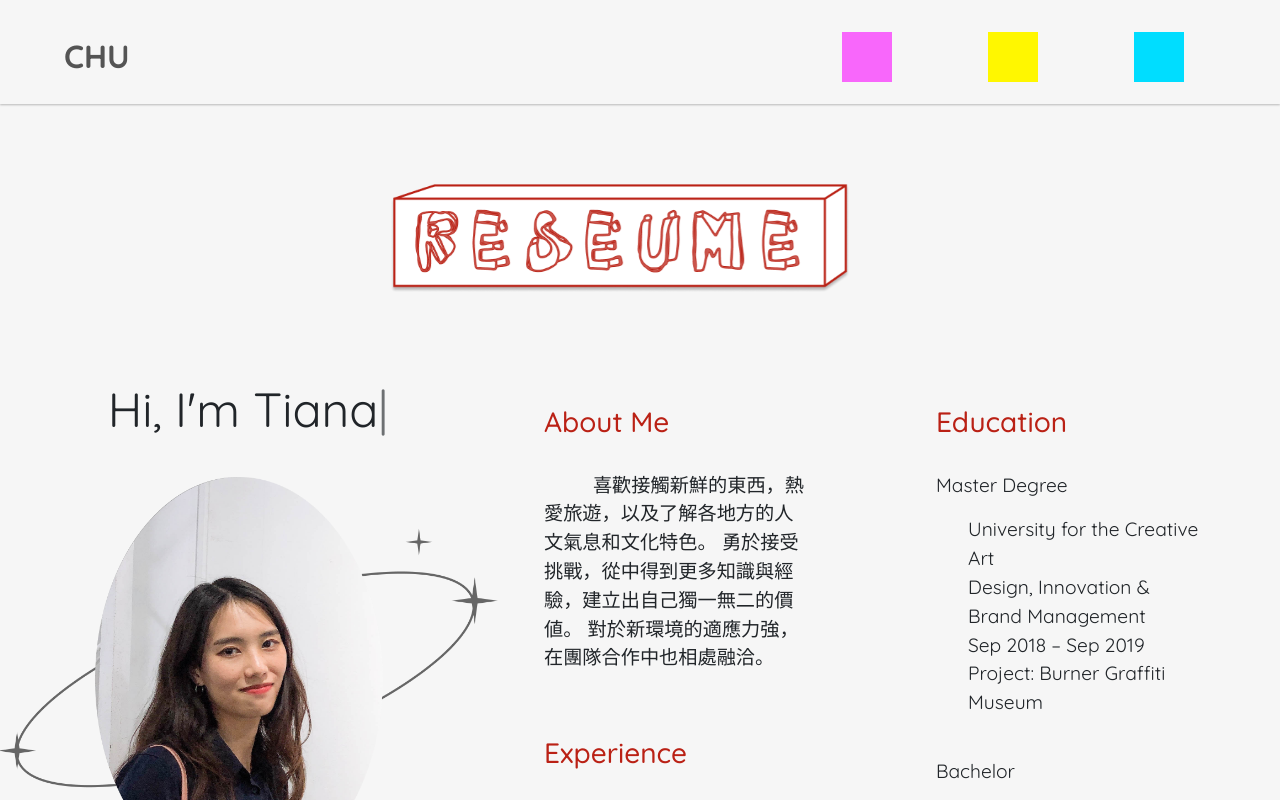
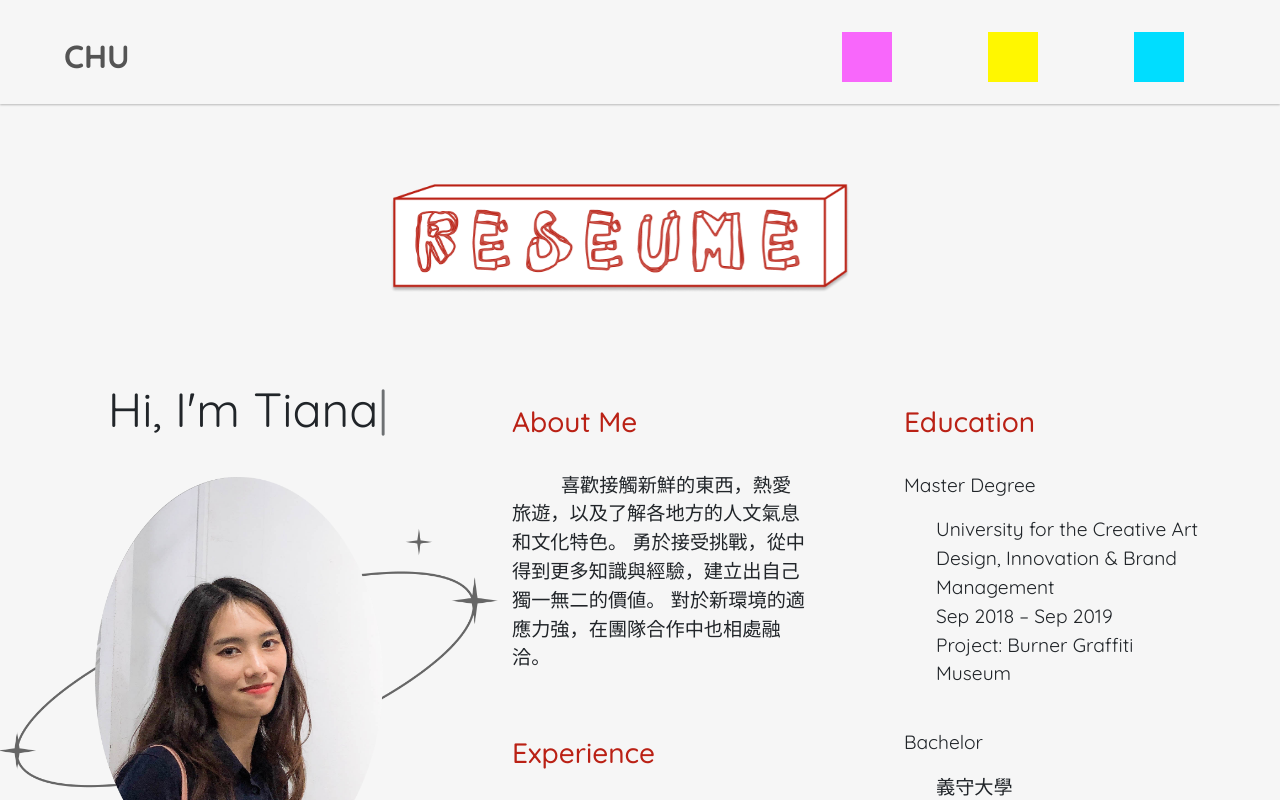
Before and after one commit to marsting/ting, a React (Create React App) app: page /reseume in a window 1280 px wide. Shown: the top 800 px of the page. Built offline with nearby package versions, Linux system fonts and the light colour scheme.

Commit message:
更改body顏色

```diff
--- a/public/index.html
+++ b/public/index.html
@@ -27,7 +27,7 @@
     <title>Tiana</title>
 
   </head>
-  <body>
+  <body style="background-color: #F6F6F6">
     <noscript>You need to enable JavaScript to run this app.</noscript>
     <div id="root"></div>
     <!--
--- a/src/App.css
+++ b/src/App.css
@@ -4,10 +4,7 @@ p, h1, h2, h3,h4,h5,h6,div{
 p{
   font-size: 1.2rem;
 }
-main{
-  background: #F6F6F6;
-  background-size: cover;
-}
+
 
 @media (prefers-reduced-motion: no-preference) {
   .App-logo {
--- a/src/page/Clickbtn.css
+++ b/src/page/Clickbtn.css
@@ -133,6 +133,7 @@
 
   .btnn{
     gap: 3rem;
+    margin-top: -3rem;
   }
 
   }
--- a/src/page/Contact.js
+++ b/src/page/Contact.js
@@ -49,6 +49,7 @@ function Contact (){
                         <div className='lineS'></div>
                     </div>
                 </div>
+
         </div>
 
 
--- a/src/page/Project.css
+++ b/src/page/Project.css
@@ -296,6 +296,7 @@ li{
     }
     .list1{
         width: 50%;
+        margin-left: 6rem;
     }
     .list2{
         width: 50%;
@@ -383,6 +384,7 @@ li{
     }
     .list1{
         width: 100%;
+        margin-left: 0;
     }
     .list2{
         width: 100%;
--- a/src/page/Reseume.css
+++ b/src/page/Reseume.css
@@ -19,7 +19,7 @@ h3{
 
 .RContent{
     display: flex;
-    gap: 8rem;
+    gap: 6rem;
 }
 .Rimg{
     width: 500px;
@@ -64,7 +64,10 @@ h3{
     width: 30%;
 
 }
-@media screen and (max-width:1000px) {
+.Cfooter{
+    height: 3rem;
+}
+@media screen and (max-width:1100px) {
 
     .Rtitle{
         width: 400px;
```
